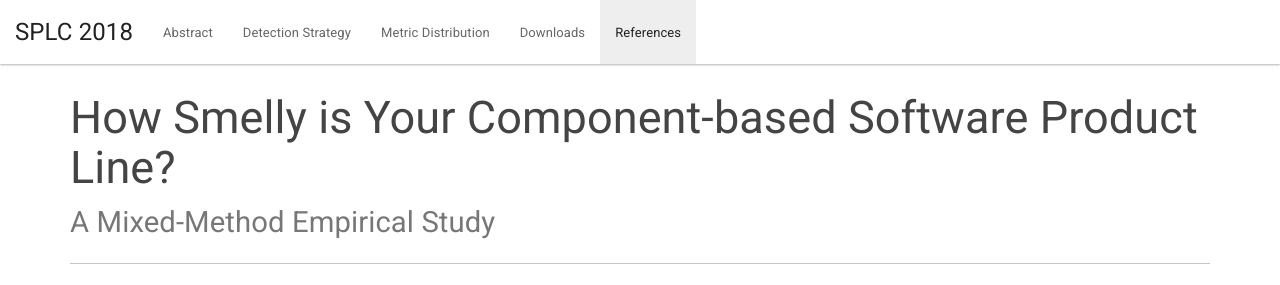
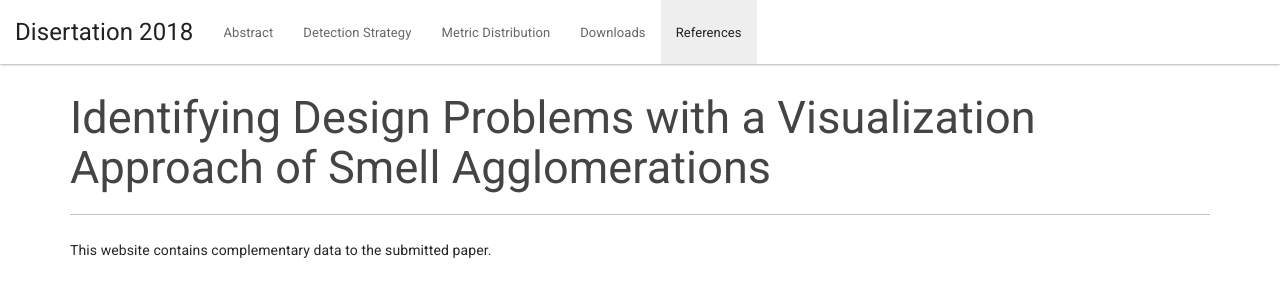
Before and after one commit to benedicteagbachi/MasterDissertationCompanion, a plain HTML site: page index.html in a window 1280 px wide. Shown: the top 285 px of the page. Drawn offline with Linux system fonts and the light colour scheme.

Commit message:
Titulo da dissertacao

```diff
--- a/index.html
+++ b/index.html
@@ -30,7 +30,7 @@
 						class="icon-bar"></span> <span class="icon-bar"></span> <span
 						class="icon-bar"></span>
 				</button>
-				<a class="navbar-brand" href="#">SPLC 2018</a>
+				<a class="navbar-brand" href="#">Disertation 2018</a>
 			</div>
 
 			<!-- Collect the nav links, forms, and other content for toggling -->
@@ -59,8 +59,9 @@
 
 		<div class="page-title">
 			<h1>
-				How Smelly is Your Component-based Software Product Line? <br>
-				<small>A Mixed-Method Empirical Study</small>
+				Identifying Design Problems with a Visualization Approach of Smell Agglomerations <br>
+
+
 			</h1>
 		</div>
 		<br>
```
